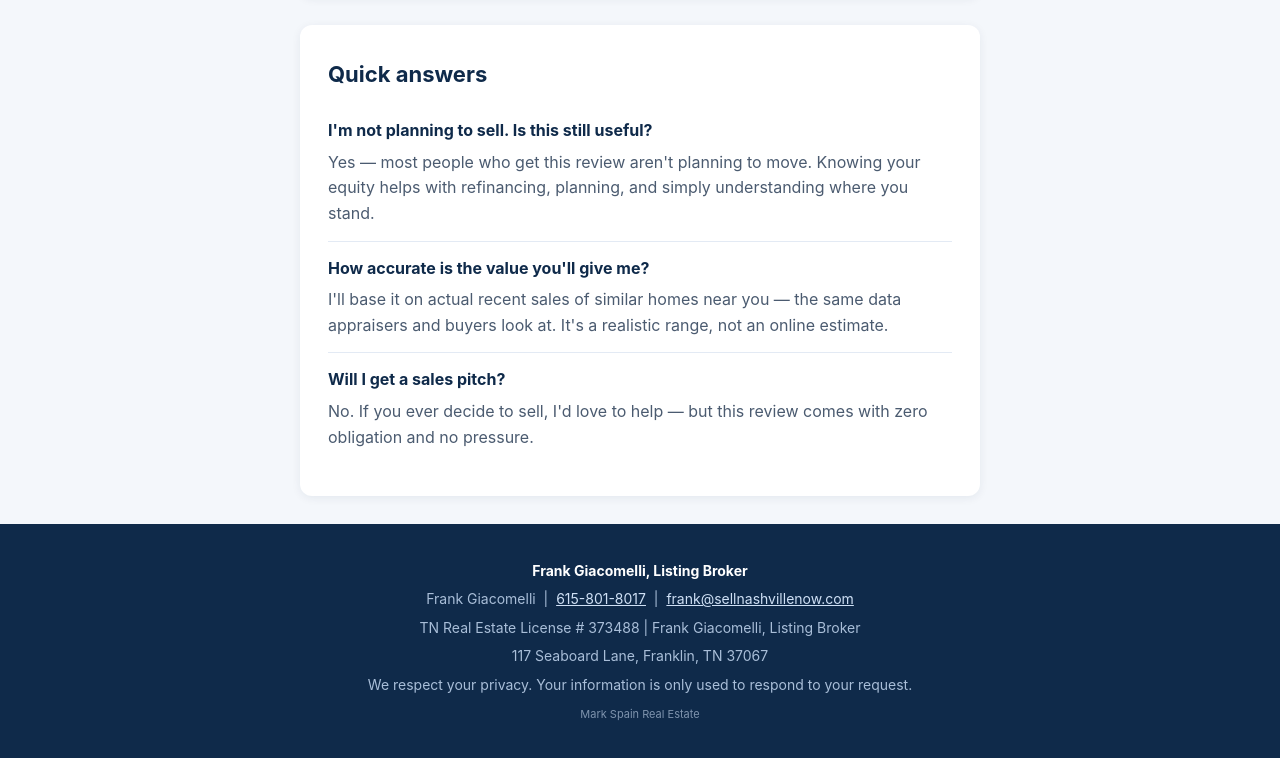
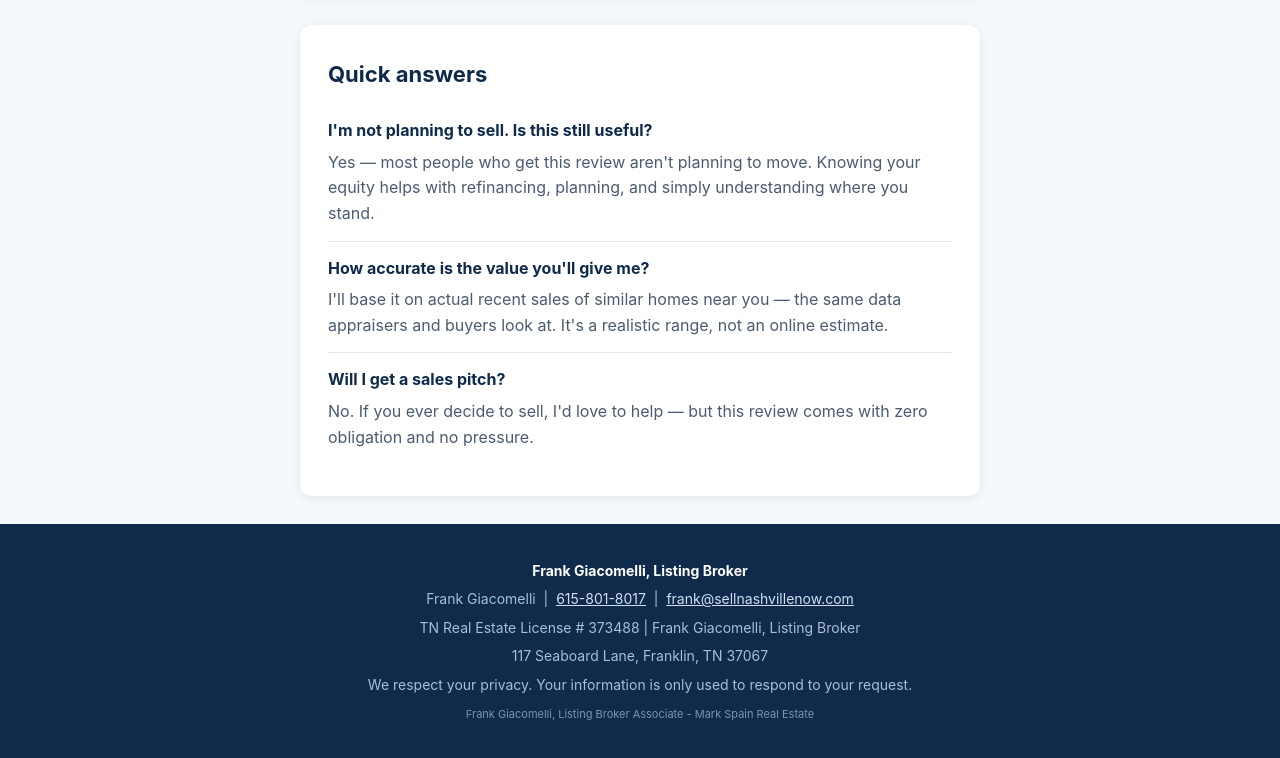
Before and after one commit to frankgiacomelli/sellnashvillenow, a plain HTML site: page equity-review.html in a window 1280 px wide. Shown: the part 2715-3473 px from the top of the page. Drawn offline with Linux system fonts and the light colour scheme.

Commit message:
Update TREC legal footer — Frank Giacomelli, Listing Broker Associate - Mark Spain Real Estate

```diff
--- a/equity-review.html
+++ b/equity-review.html
@@ -191,7 +191,7 @@
     <p>TN Real Estate License # 373488 | Frank Giacomelli, Listing Broker</p>
     <p>117 Seaboard Lane, Franklin, TN 37067</p>
     <p>We respect your privacy. Your information is only used to respond to your request.</p>
-    <p style="font-size:11px; color:#7e93ad; margin-top:10px;">Mark Spain Real Estate</p>
+    <p style="font-size:11px; color:#7e93ad; margin-top:10px;">Frank Giacomelli, Listing Broker Associate - Mark Spain Real Estate</p>
   </div>
 </footer>
 
```
Also changed, not shown: expired-review.html (+1 -1 lines), index.html (+1 -1 lines), options-review.html (+1 -1 lines).
